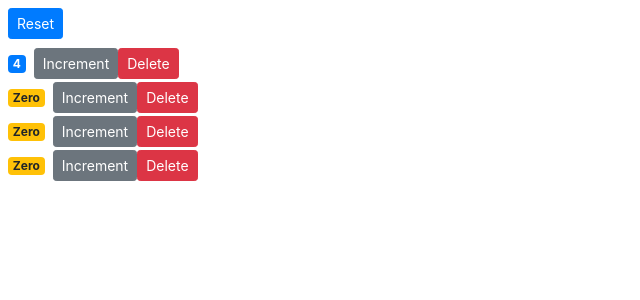
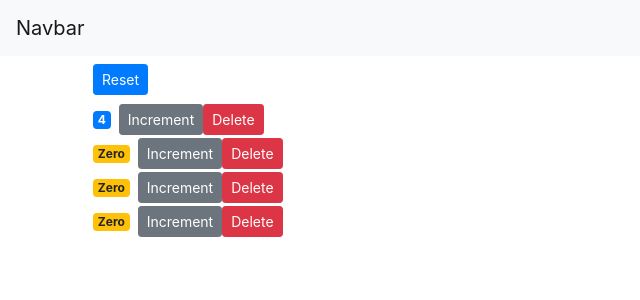
Before and after one commit to lydstyl/190410-react-crash-course, a React (Create React App) app: page / in a window 1280 px wide. Shown: the top 300 px of the page, without its empty margins (0-640 px from the left). Built offline with nearby package versions, Linux system fonts and the light colour scheme.

Commit message:
app navar and counters

```diff
--- a/src/App.js
+++ b/src/App.js
@@ -1,26 +1,17 @@
-import React, { Component } from 'react';
-import logo from './logo.svg';
-import './App.css';
+import React, { Component } from "react";
+import "./App.css";
+import NavBar from "./components/navbar";
+import Counters from "./components/counters";
 
 class App extends Component {
   render() {
     return (
-      <div className="App">
-        <header className="App-header">
-          <img src={logo} className="App-logo" alt="logo" />
-          <p>
-            Edit <code>src/App.js</code> and save to reload.
-          </p>
-          <a
-            className="App-link"
-            href="https://reactjs.org"
-            target="_blank"
-            rel="noopener noreferrer"
-          >
-            Learn React
-          </a>
-        </header>
-      </div>
+      <React.Fragment>
+        <NavBar />
+        <main className="container">
+          <Counters />
+        </main>
+      </React.Fragment>
     );
   }
 }
--- /dev/null
+++ b/src/components/navbar.jsx
@@ -0,0 +1,14 @@
+import React, { Component } from "react";
+
+class Navbar extends Component {
+  render() {
+    return (
+      <nav className="navbar navbar-light bg-light">
+        <a className="navbar-brand" href="#">
+          Navbar
+        </a>
+      </nav>
+    );
+  }
+}
+export default Navbar;
--- a/src/index.js
+++ b/src/index.js
@@ -4,9 +4,8 @@
 import App from "./App";
 import * as serviceWorker from "./serviceWorker";
 import "bootstrap/dist/css/bootstrap.css";
-import Counters from "./components/counters";
 
-ReactDOM.render(<Counters />, document.getElementById("root"));
+ReactDOM.render(<App />, document.getElementById("root"));
 
 // If you want your app to work offline and load faster, you can change
 // unregister() to register() below. Note this comes with some pitfalls.
```
